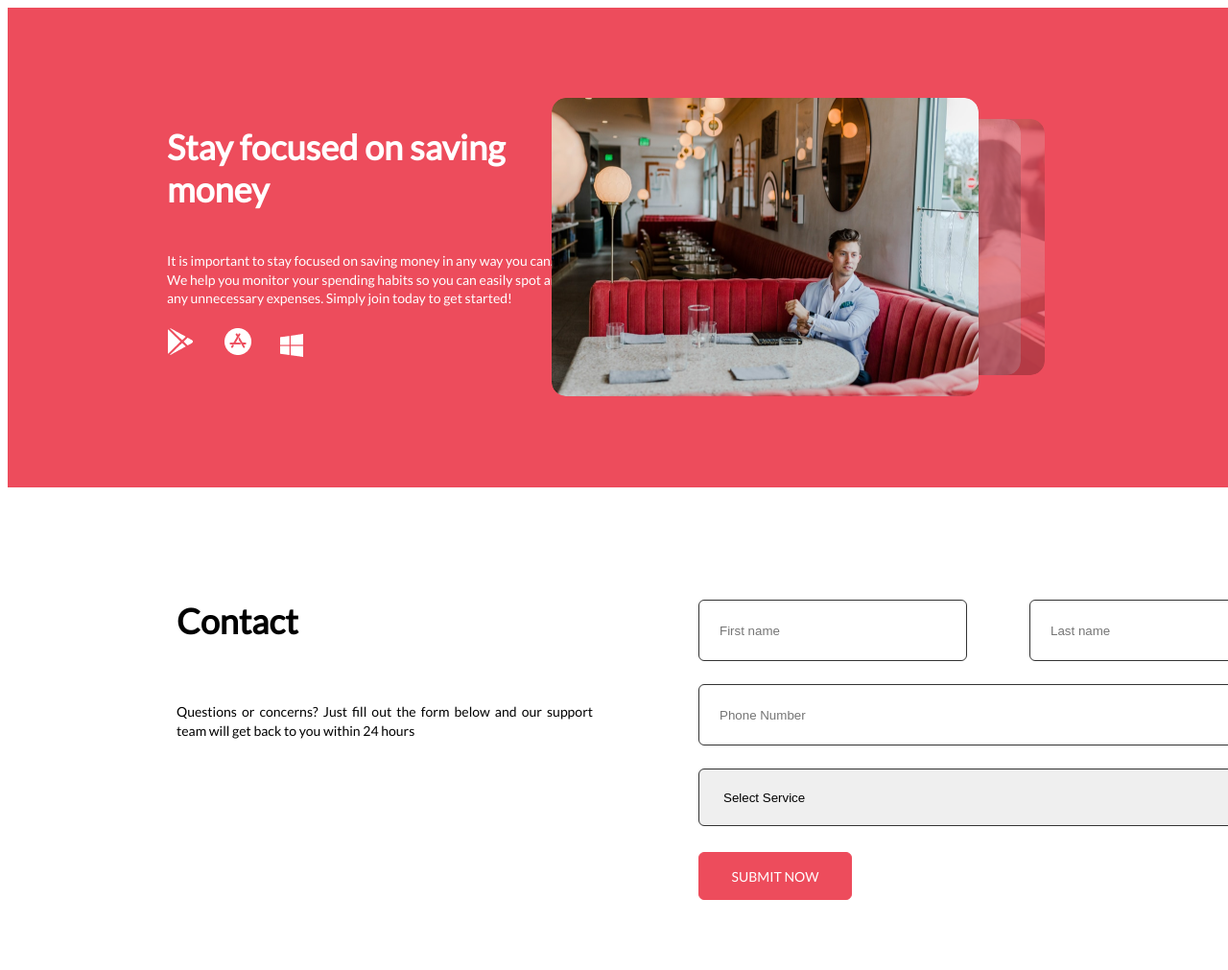
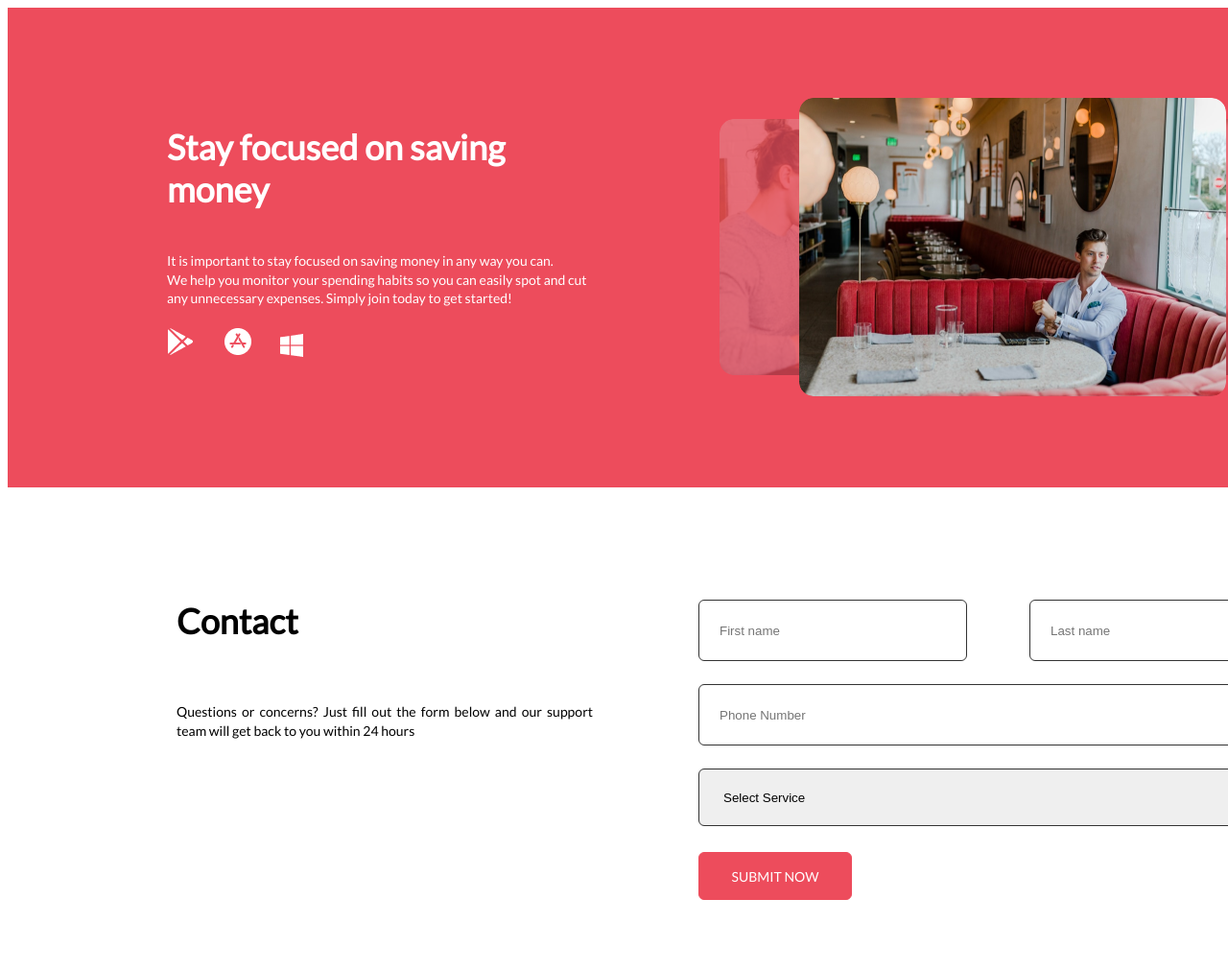
Before and after one commit to Taras-Vdovyn/homework, a plain HTML site: page homework4/index.html in a window 1280 px wide. Shown: the top 1011 px of the page at 96% size. Drawn offline with Linux system fonts and the light colour scheme.

Commit message:
changes image

```diff
--- a/homework4/style.css
+++ b/homework4/style.css
@@ -52,6 +52,9 @@
     margin-left: 24px;
 }
 
+.header_box_2 {
+    position: relative;
+}
 .header_box_2_img_1 {
     width: 383px;
         height: 267px;
@@ -61,7 +64,7 @@
             background: url(<path-to-image>), lightgray 50% / cover no-repeat, #C4C4C4;
             margin-top: 116px;
             margin-bottom: 117px;
-            margin-left: 120px;
+            margin-left: 380px;
             position: relative;
 }
 .header_box_2_img_2 {
@@ -69,6 +72,7 @@
     margin-top: 116px;
     right: 216px;
     width: 383px;
+    margin-left: 81px;
         height: 267px;
         flex-shrink: 0;
         border-radius: 15px;
@@ -83,7 +87,7 @@
             background: url(<path-to-image>), lightgray 50% / cover no-repeat, #C4C4C4;
             position: absolute;
             margin-top: 94px;
-            right: 260px;
+            right: 71px;
 }
 
 .main {
```
